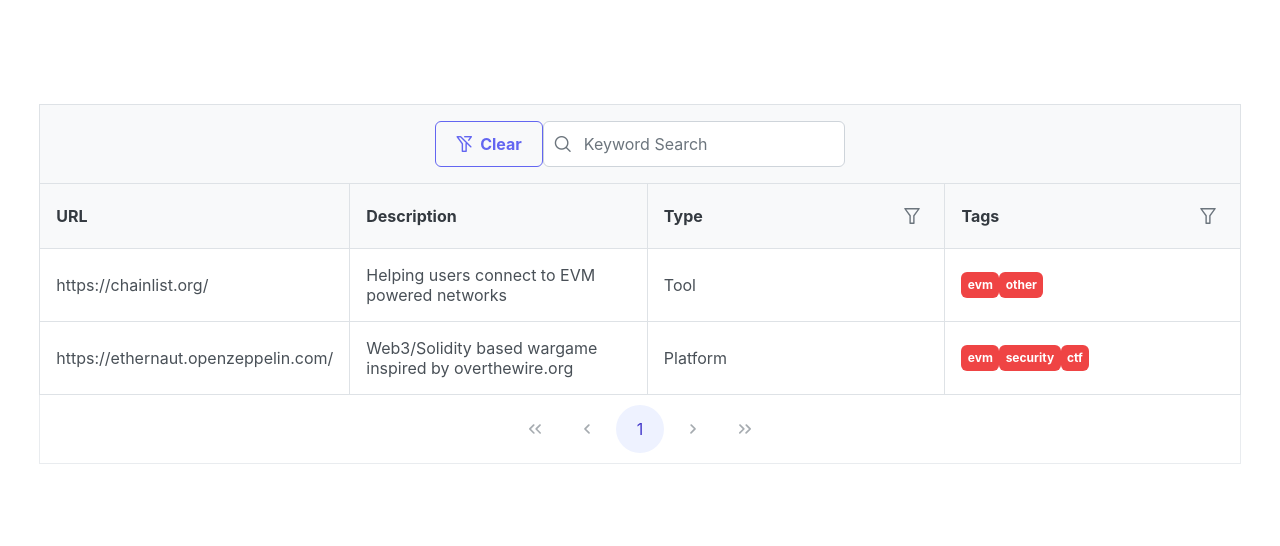
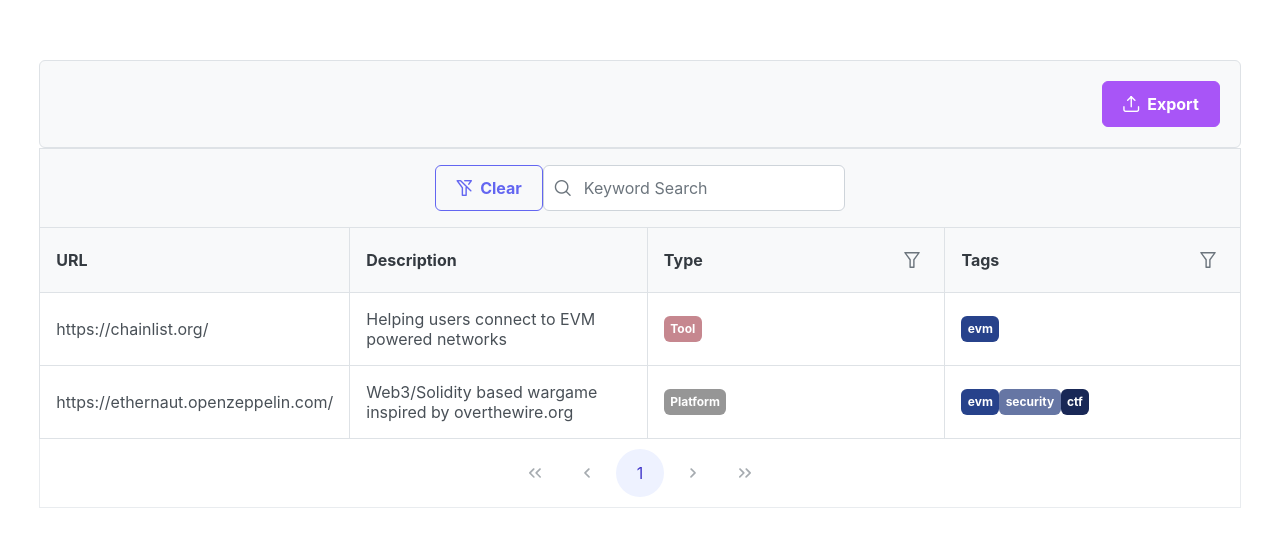
Before and after one commit to Schrubitteflau/web3-resources, a React (Create React App) app: page / in a window 1280 px wide. Shown: the part 116-662 px from the top of the page. Built offline with nearby package versions, Linux system fonts and the light colour scheme.

Commit message:
Clean & polish

```diff
--- a/src/components/Table.tsx
+++ b/src/components/Table.tsx
@@ -7,100 +7,27 @@
 import { Button } from 'primereact/button';
 import { Tag } from 'primereact/tag';
 import { MultiSelect } from 'primereact/multiselect';
+import { Toolbar } from 'primereact/toolbar';
+
+import RESOURCES, { RESOURCE_TYPES_ARRAY, ALL_TAGS, getColorOfTag, getLabelOfType, getColorOfType } from "../data";
+import type { Resource, ResourceType } from "../data";
 
 import "primereact/resources/themes/lara-light-indigo/theme.css"; // Theme
 import "primereact/resources/primereact.min.css"; // Core
 import "primeicons/primeicons.css"; // Icons
 
-interface ResourceType {
-    value: string;
-    label: string;
-}
 
-const RESOURCE_TYPES: Array<ResourceType> = [
-    {
-        value: "tool",
-        label: "Tool"
-    }, {
-        value: "platform",
-        label: "Platform"
-    }, {
-        value: "repository",
-        label: "Repository"
-    }, {
-        value: "article",
-        label: "Article"
-    }
-];
+export default function ResourcesTable(): JSX.Element {
+    const [filters, setFilters] = useState<DataTableFilterMeta>({});
+    const [globalFilterValue, setGlobalFilterValue] = useState<string>("");
 
-interface ResourceRaw {
-    url: string;
-    type: string;
-    description: string;
-    details: string | null;
-    tags: Array<string>;
-}
-
-interface Resource {
-    url: string;
-    type: ResourceType;
-    description: string;
-    details: string | null;
-    tags: Array<string>;
-}
-
-const RESOURCES: Array<ResourceRaw> = [
-    {
-        "url": "https://chainlist.org/",
-        "type": "tool",
-        "description": "Helping users connect to EVM powered networks",
-        "details": null,
-        "tags": ["evm", "other"]
-    },
-    {
-        "url": "https://ethernaut.openzeppelin.com/",
-        "type": "platform",
-        "description": "Web3/Solidity based wargame inspired by overthewire.org",
-        "details": null,
-        "tags": ["evm", "security", "ctf"]
-    }
-];
-
-function mapBy<T extends {}, U extends keyof T>(data: Array<T>, key: U): Record<string, T> {
-    const ret: any = {};
-    for (const element of data) {
-        ret[element[key]] = element;
-    }
-    return ret;
-}
-
-function transformData(rawResources: Array<ResourceRaw>): Array<any> {
-    const mappedResourceTypes = mapBy(RESOURCE_TYPES, "value");
-
-    const r = rawResources.map((value: ResourceRaw) => {
-        return {
-            ...value,
-            type: mappedResourceTypes[value.type]
-        };
-    });
-    console.log(r)
-    return r
-}
-
-export default function AdvancedFilterDemo() {
-    const [filters, setFilters] = useState<DataTableFilterMeta>({});
-    const [globalFilterValue, setGlobalFilterValue] = useState('');
-    const allTags = ['evm', 'security', 'ctf', 'other'];
-
-    useEffect(() => {
-        initFilters();
-    }, []);
+    useEffect(() => initFilters(), []);
 
     const onGlobalFilterChange: React.ChangeEventHandler<HTMLInputElement> = (e: React.ChangeEvent<HTMLInputElement>) => {
         const value = e.target.value;
         let _filters = { ...filters };
 
-        (_filters['global'] as any).value = value;
+        (_filters["global"] as any).value = value;
 
         setFilters(_filters);
         setGlobalFilterValue(value);
@@ -109,10 +36,10 @@
     const initFilters = () => {
         setFilters({
             global: { value: null, matchMode: FilterMatchMode.CONTAINS },
-            "type.value": { value: null, matchMode: FilterMatchMode.IN },
+            type: { value: null, matchMode: FilterMatchMode.IN },
             tags: { operator: FilterOperator.OR, constraints: [{ value: null, matchMode: FilterMatchMode.CONTAINS }] },
         });
-        setGlobalFilterValue('');
+        setGlobalFilterValue("");
     };
 
     const renderHeader = () => {
@@ -127,15 +54,16 @@
         );
     };
 
-    const tagsBodyTemplate = (rowData: Resource) => {
-        return rowData.tags.map(tag => {
-            return <Tag key={tag} value={tag} severity={'danger'} />;
+    const tagsBodyTemplate = (row: Resource) => {
+        return row.tags.map((tag: string) => {
+            // TODO See : https://primereact.org/chip/
+            return <Tag key={tag} value={tag} style={{background: getColorOfTag(tag)}} />;
         });
     };
 
     const tagsFilterTemplate = (options: ColumnFilterElementTemplateOptions) => {
         return <Dropdown
-            value={options.value} options={allTags}
+            value={options.value} options={ALL_TAGS}
             onChange={(e) => options.filterCallback(e.value, options.index)}
             itemTemplate={tagsItemTemplate}
             placeholder="Select One"
@@ -145,33 +73,44 @@
     };
 
     const tagsItemTemplate = (tag: string) => {
-        return <Tag value={tag} severity={'danger'} />;
+        return <Tag value={tag} style={{background: getColorOfTag(tag)}} />;
     };
+
+    const typeBodyTemplate = (row: Resource) => {
+        const type: string = row.type;
+        return <Tag value={getLabelOfType(type)} style={{background: getColorOfType(type)}} />;
+    }
 
     const typeFilterTemplate = (options: ColumnFilterElementTemplateOptions) => {
         return (
             <MultiSelect
                 value={options.value}
-                options={RESOURCE_TYPES}
-                itemTemplate={(type: ResourceType) => <div className="flex align-items-center gap-2"><span>{type.label}</span></div>}
+                options={RESOURCE_TYPES_ARRAY}
+                itemTemplate={(type: ResourceType) => <Tag value={type.label} style={{background: type.color}} />}
                 onChange={(e) => {options.filterApplyCallback(e.value)}}
                 optionLabel="label"
                 placeholder="Any"
                 className="p-column-filter"
                 maxSelectedLabels={3}
-                style={{ minWidth: '14rem' }}
             />
         );
+    };
+
+    const rightToolbarTemplate = () => {
+        return <Button label="Export" icon="pi pi-upload" className="p-button-help" onClick={() => alert("NOT IMPLEMENTED YET")} />;
     };
 
     const header = renderHeader();
 
     return (
         <div className="card">
+            <Toolbar className="mb-4" right={rightToolbarTemplate}></Toolbar>
+
             <DataTable
-                value={transformData(RESOURCES)} dataKey="url"
+                value={RESOURCES} dataKey="url"
                 header={header} showGridlines
                 paginator rows={10}
+                style={{ minWidth: '1000px' }}
                 filters={filters} filterDisplay="menu" globalFilterFields={["url", "description"]}
                 emptyMessage="No resource found."
             >
@@ -192,9 +131,9 @@
 
                 <Column
                     field="type" header="Type"
-                    filter filterField="type.value" filterElement={typeFilterTemplate}
+                    filter filterField="type" filterElement={typeFilterTemplate}
                     showFilterMenuOptions={false} filterMenuStyle={{ width: '14rem' }}
-                    body={(r) => <div className="flex align-items-center gap-2"><span>{r.type.label}</span></div>}
+                    body={typeBodyTemplate}
                     style={{ minWidth: '14rem', width: '25%' }}
                 />
 
--- /dev/null
+++ b/src/data/data.json
@@ -0,0 +1,16 @@
+[
+    {
+        "url": "https://chainlist.org/",
+        "type": "tool",
+        "description": "Helping users connect to EVM powered networks",
+        "details": null,
+        "tags": ["evm"]
+    },
+    {
+        "url": "https://ethernaut.openzeppelin.com/",
+        "type": "platform",
+        "description": "Web3/Solidity based wargame inspired by overthewire.org",
+        "details": null,
+        "tags": ["evm", "security", "ctf"]
+    }
+]
--- /dev/null
+++ b/src/data/index.ts
@@ -0,0 +1,91 @@
+import { RenameInfoSuccess } from "typescript";
+import RAW_DATA from "./data.json";
+
+interface ResourceTypeMetadata {
+    label: string;
+    color: string;
+}
+
+export interface ResourceType extends ResourceTypeMetadata {
+    value: string;
+}
+
+interface ResourceTagMetadata {
+    color: string;
+}
+
+export interface Resource {
+    url: string;
+    type: string;
+    description: string;
+    details: string | null;
+    tags: Array<string>;
+}
+
+const RESOURCE_TYPES: Record<string, ResourceTypeMetadata> = {
+    tool: {
+        label: "Tool",
+        color: "#c6878f"
+    },
+    platform: {
+        label: "Platform",
+        color: "#969696"
+    },
+    repository: {
+        label: "Repository",
+        color: "#67697c"
+    },
+    article: {
+        label: "Article",
+        color: "#253d5b"
+    }
+};
+// 5th color of the palette : #b79d94 (https://coolors.co/c6878f-b79d94-969696-67697c-253d5b)
+
+function recordToArray<RecordKey extends string | number | symbol, RecordValue extends {}, NewKey extends string>(record: Record<RecordKey, RecordValue>, keyPropertyName: NewKey): Array<RecordValue & {[key in NewKey]: RecordKey}> {
+    const arr: Array<RecordValue & {[key in NewKey]: RecordKey}> = [];
+    let key: RecordKey;
+    for (key in record) {
+        arr.push({
+            ...record[key],
+            [keyPropertyName]: key
+        } as any); // Sad I couldn't make it work without an ugly cast :(
+    }
+    return arr;
+}
+
+export const RESOURCE_TYPES_ARRAY: Array<ResourceType> = recordToArray(RESOURCE_TYPES, "value");
+
+const RESOURCE_TAGS: Record<string, ResourceTagMetadata> = {
+    evm: {
+        color: "#27428B"
+    },
+    security: {
+        color: "#6676A4"
+    },
+    ctf: {
+        color: "#192856"
+    }
+};
+
+const DEFAULT_TAG_METADATA: ResourceTagMetadata = {
+    color: "#8A5F56"
+};
+
+export function getColorOfTag(tag: string): string {
+    return (RESOURCE_TAGS[tag] || DEFAULT_TAG_METADATA).color;
+}
+
+export function getLabelOfType(type: string): string {
+    return RESOURCE_TYPES[type].label;
+}
+
+export function getColorOfType(type: string): string {
+    return RESOURCE_TYPES[type].color;
+}
+
+const RESOURCES: Array<Resource> = RAW_DATA;
+
+export const ALL_TAGS: Array<string> = Array.from(new Set(RESOURCES.map((r: Resource) => r.tags).flat()));
+
+export default RESOURCES;
```
